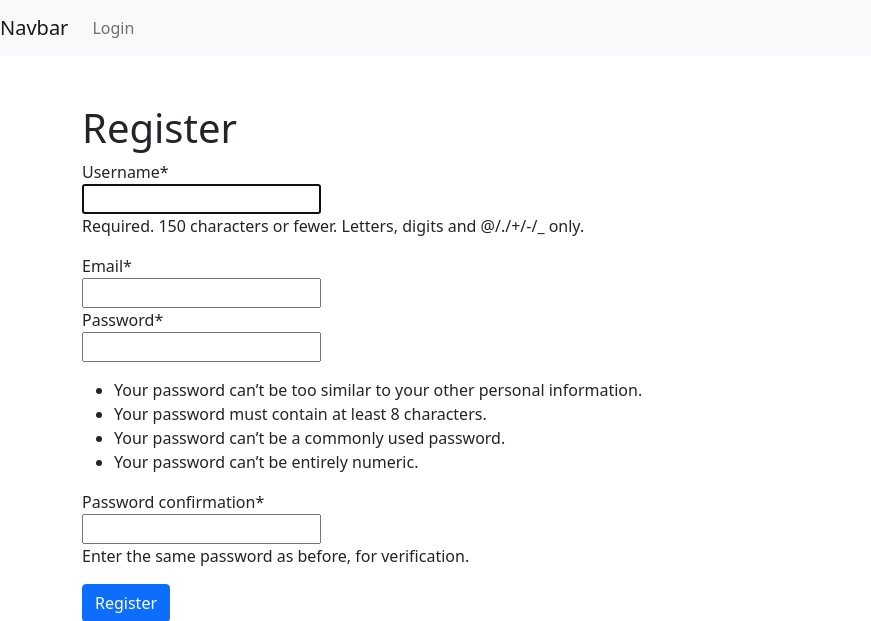
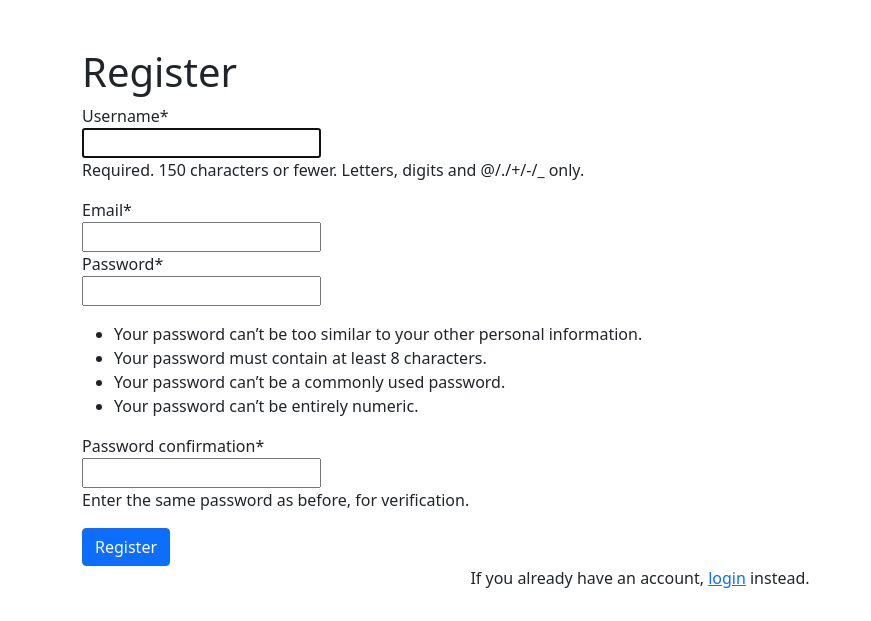
Before and after one commit to an-bhv/pomo, a Django app: page /register in a window 1280 px wide. Shown: the top 621 px of the page, without its empty margins (0-871 px from the left). Run offline with Django 3.2, Linux system fonts and the light colour scheme; some libraries are stand-ins or nearby versions.

Commit message:
messages still not closing

```diff
--- a/pomo/main/templates/main/base.html
+++ b/pomo/main/templates/main/base.html
@@ -18,49 +18,11 @@
 
 </head>
 
-<!--Navbar-->
-<nav class="navbar navbar-expand-lg navbar-light bg-light">
-  <a class="navbar-brand" href="#">Navbar</a>
-  <button class="navbar-toggler" type="button" data-toggle="collapse" data-target="#navbarText" aria-controls="navbarText" aria-expanded="false" aria-label="Toggle navigation">
-    <span class="navbar-toggler-icon"></span>
-  </button>
-  <div class="collapse navbar-collapse" id="navbarText">
-    <ul class="navbar-nav mr-auto">
-      {% if user.is_authenticated %}
 
-      <li class="nav-item">
-        <a class="nav-link" href="/logout">Logout</a>
-      </li>
-      <li class="nav-item">
-        <a class="nav-link" href="#">Welcome, {{user.username}}</a>
-      </li>
-
-      {% else %}
-
-      <li class="nav-item">
-        <a class="nav-link" href="/login">Login</a>
-      </li>
-
-      {% endif %}
-    </ul>
-  </div>
-</nav>
-
-
+{% include 'main/includes/messages.html' %}
 
 {% block body %}
 {% endblock %}
-
-{% for message in messages %}
-<div class="container-fluid p-0">
-  <div class="alert {{ message.tags }} alert-dismissible" role="alert" >
-    <button type="button" class="close" data-dismiss="alert" aria-label="Close">
-      <span aria-hidden="true">&times;</span>
-    </button>
-    {{ message }}
-  </div>
-</div>
-{% endfor %}
 
 <script src="https://cdn.jsdelivr.net/npm/bootstrap@5.1.0/dist/js/bootstrap.bundle.min.js" integrity="sha384-U1DAWAznBHeqEIlVSCgzq+c9gqGAJn5c/t99JyeKa9xxaYpSvHU5awsuZVVFIhvj" crossorigin="anonymous"></script>
 
--- /dev/null
+++ b/pomo/main/templates/main/includes/messages.html
@@ -0,0 +1,10 @@
+{% for message in messages %}
+<div class="container-fluid p-0">
+  <div class="alert {{ message.tags }} alert-dismissible" role="alert" >
+    <button type="button" class="close" data-dismiss="alert" aria-label="Close">
+      <span aria-hidden="true">&times;</span>
+    </button>
+    {{ message }}
+  </div>
+</div>
+{% endfor %}
```
Also changed, not shown: pomo/db.sqlite3.
